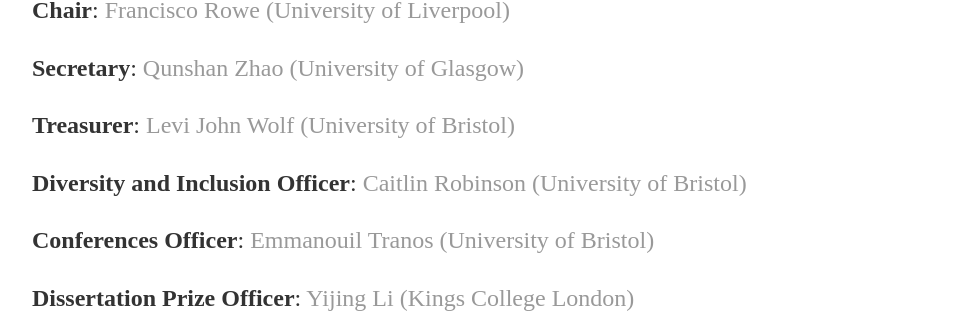
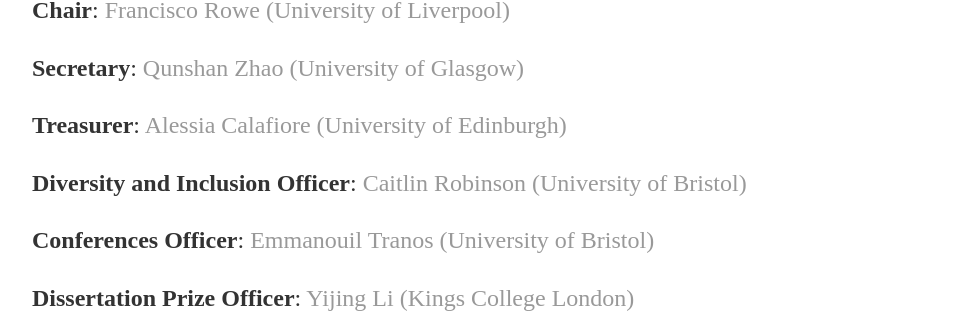
Before and after one commit to qmrg/qmrg.github.io, a Jekyll site: the page built from committee.md, in a window 1280 px wide. Shown: the part 261-574 px from the top of the page, without its empty margins (160-1119 px from the left). Built offline with Jekyll 4.4.1, drawn with Linux system fonts in a browser that asks for light colours.

Commit message:
Update committee.md
Alessia

```diff
--- a/committee.md
+++ b/committee.md
@@ -11,7 +11,7 @@
 
 **Secretary**: [Qunshan Zhao (University of Glasgow)](https://www.gla.ac.uk/schools/socialpolitical/staff/qunshanzhao/)
 
-**Treasurer**: [Levi John Wolf (University of Bristol)](http://www.bris.ac.uk/geography/people/levi-j-wolf/index.html)
+**Treasurer**: [Alessia Calafiore (University of Edinburgh)](https://www.research.ed.ac.uk/en/persons/alessia-calafiore)
 
 **Diversity and Inclusion Officer**: [Caitlin Robinson (University of Bristol)](https://research-information.bris.ac.uk/en/persons/caitlin-robinson)
 
```
